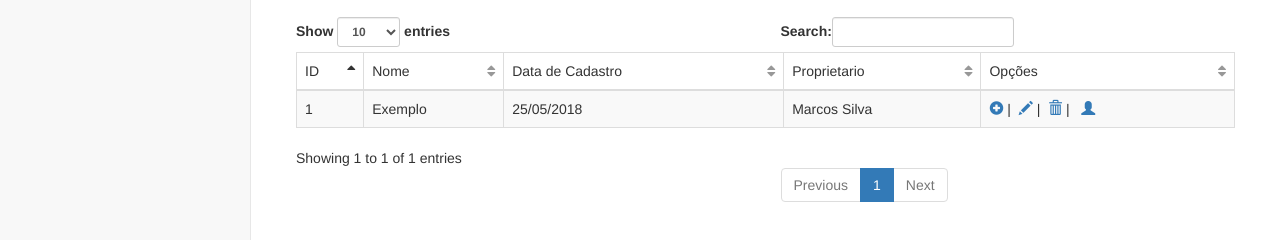
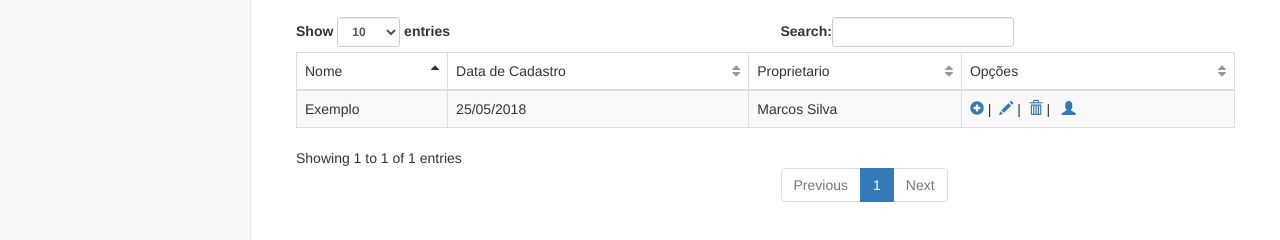
Before and after one commit to Psidom/PJfisio-1, a website: page pages/casos.html in a window 1280 px wide. Shown: the part 144-384 px from the top of the page. Drawn offline with Linux system fonts and the light colour scheme.

Commit message:
remoção da coluna id da pagina casos

```diff
--- a/pages/casos.html
+++ b/pages/casos.html
@@ -275,7 +275,6 @@
                             <table id="dataTables-example" class="table table-striped table-bordered table-hover">
                                 <thead>
                                     <tr>
-                                        <td>ID</td>
                                         <td>Nome</td>
                                         <td>Data de Cadastro</td>
                                         <td>Proprietario</td>
@@ -283,7 +282,6 @@
                                     </tr>
                                 </thead>
                                 <tbody>
-                                    <td>1</td>
                                     <td>Exemplo</td>
                                     <td>25/05/2018</td>
                                     <td>Marcos Silva</td>
```
